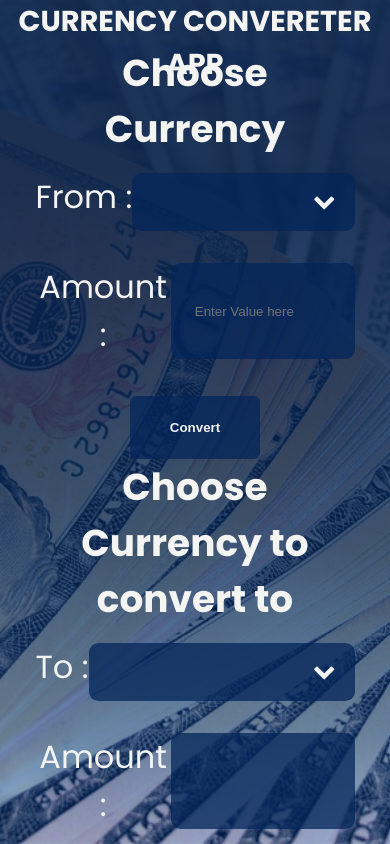
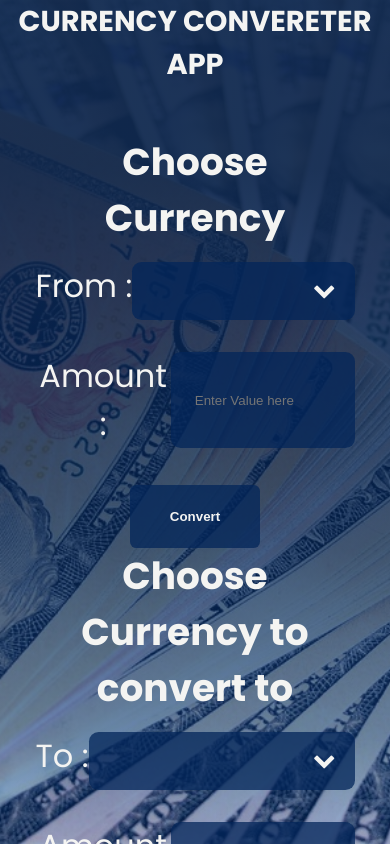
Before and after one commit to tarekelkanaria/frontend-practices, a website built with webpack: page currency-converter/index.html in a window 390 px wide. Built offline with nearby package versions, Linux system fonts and the light colour scheme; no server answers.

Commit message:
Modify responsiveness

```diff
--- a/currency-converter/src/style.css
+++ b/currency-converter/src/style.css
@@ -31,7 +31,6 @@ body {
 }
 .container {
   width: 90%;
-  height: 80vh;
   margin-left: auto;
   margin-right: auto;
   padding: 1rem;
@@ -47,7 +46,7 @@ header h1 {
   font-weight: bold;
   text-transform: uppercase;
 }
-@media (max-width: 765px) {
+@media (max-width: 991px) {
   header h1 {
     font-size: 1.8rem;
   }
@@ -63,7 +62,7 @@ header h1 {
   width: 49%;
   margin-bottom: 2rem;
 }
-@media (max-width: 765px) {
+@media (max-width: 991px) {
   .content {
     flex-direction: column;
   }
@@ -141,7 +140,7 @@ h3 {
   border-top: 1px solid #d4d4d2;
   cursor: pointer;
 }
-@media (max-width: 765px) {
+@media (max-width: 991px) {
   .base-list,
   .converted-list {
     height: 20rem;
```
